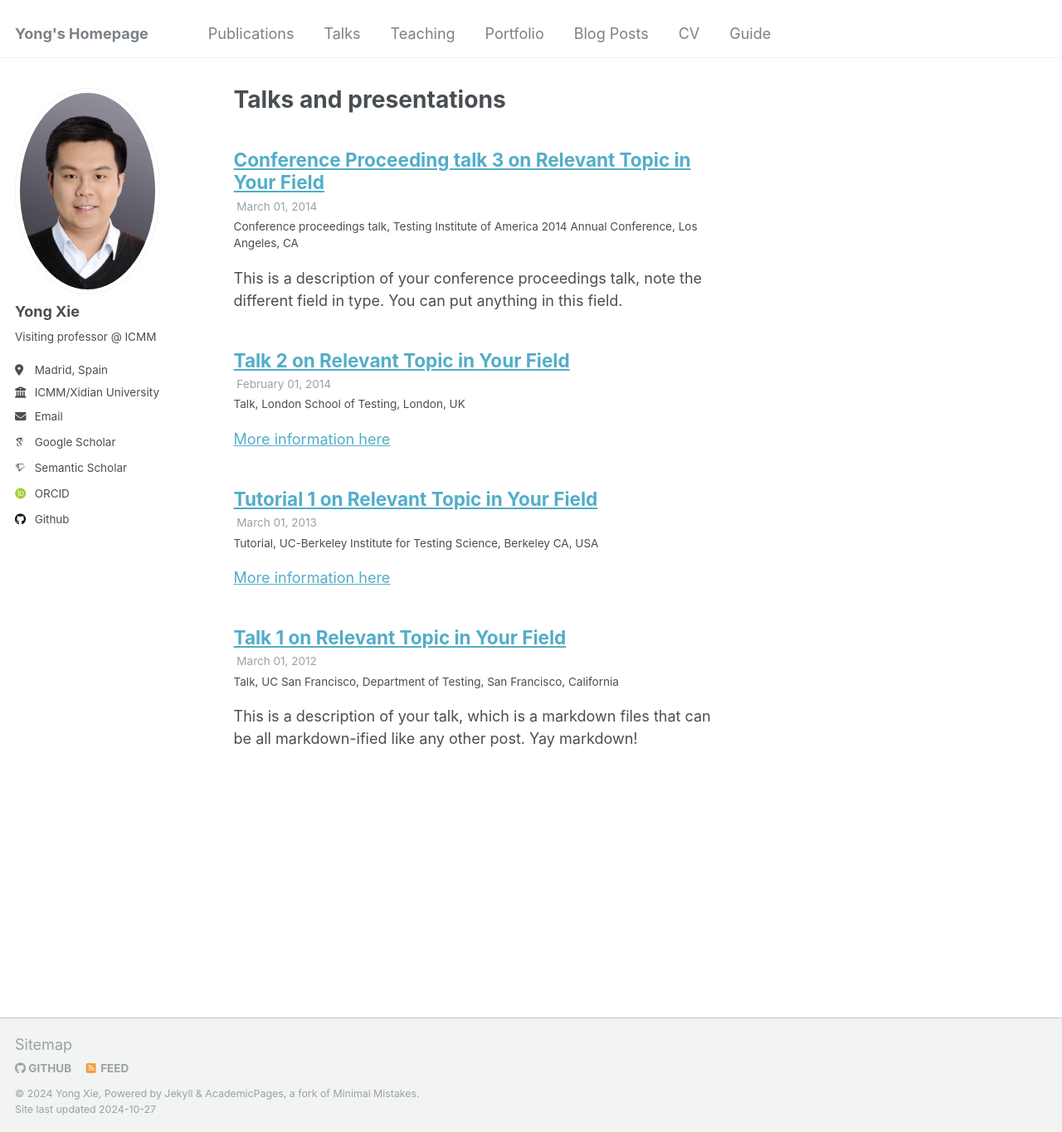
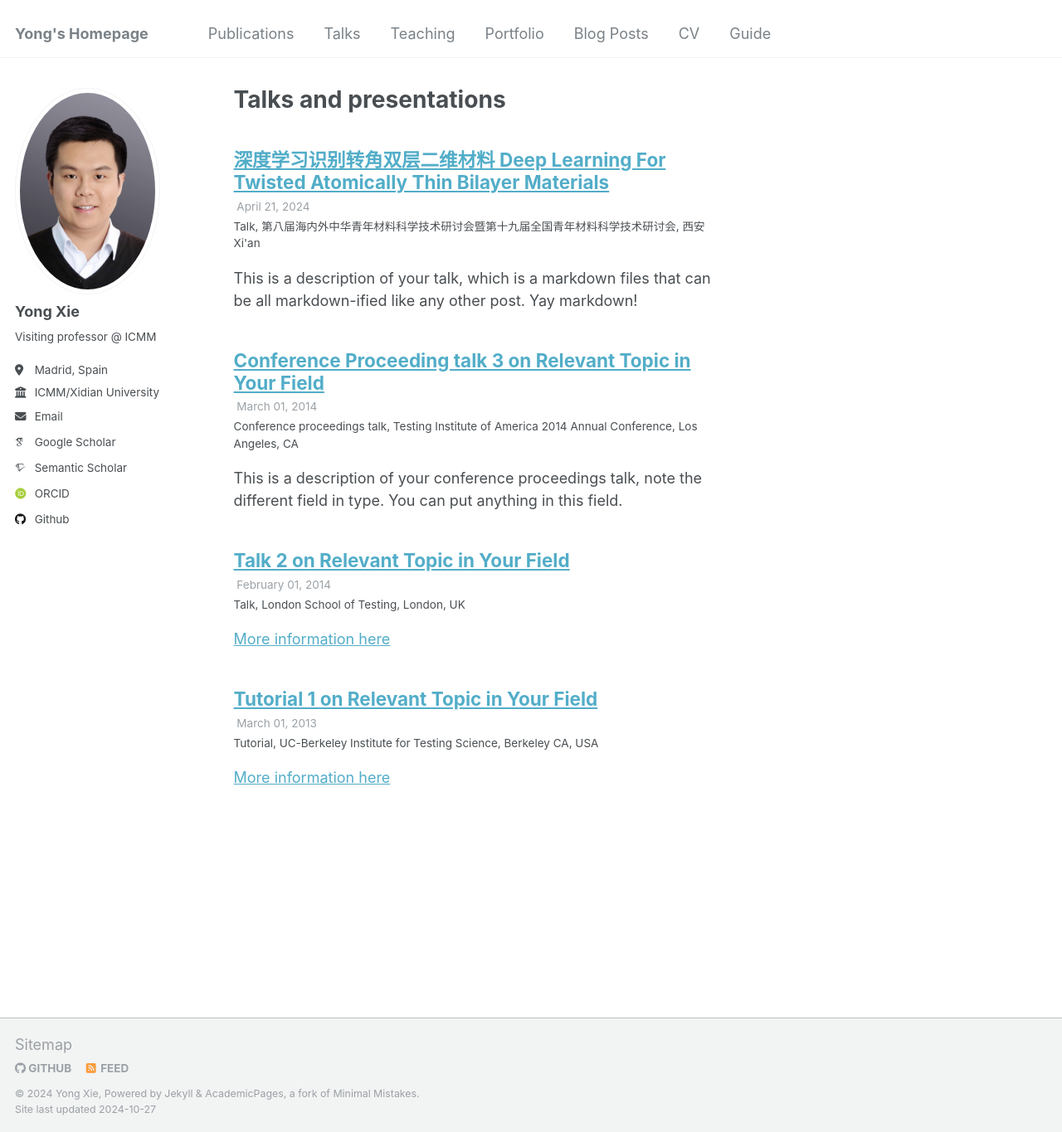
Before and after one commit to YongXie-ICMM/yongxie-icmm.github.io, a Jekyll site: the page built from _pages/talks.html, in a window 1280 px wide and 1365 px high. Shown: the whole window at 83% size. Built offline with Jekyll 4.4.1, drawn with Linux system fonts in a browser that asks for light colours; some web fonts are replaced.

Commit message:
Updated talk template and talk metadata to include slides link

```diff
--- a/_includes/archive-single-talk.html
+++ b/_includes/archive-single-talk.html
@@ -36,7 +36,13 @@
       <p class="page__meta"><i class="fa fa-clock-o" aria-hidden="true"></i> {% include read-time.html %}</p>
     {% endif %}
     {% if post.date %}<p class="page__meta"><i class="fa fa-clock-o" aria-hidden="true"></i> {{ post.date | date: '%B %d, %Y' }}</p>{% endif %}
-    {% if post.venue %}<p class="archive__item-excerpt" itemprop="description">{{post.type}}, {{ post.venue }},  {{post.location}} {% endif %}
+    {% if post.venue %}<p class="archive__item-excerpt" itemprop="description">{{ post.type }}, {{ post.venue }}, {{ post.location }}</p>{% endif %}
     {% if post.excerpt %}<p class="archive__item-excerpt" itemprop="description">{{ post.excerpt | markdownify }}</p>{% endif %}
+
+    <!-- 添加幻灯片下载链接 -->
+    {% if post.slidesurl %}
+      <p class="archive__item-excerpt"><a href="{{ post.slidesurl }}" target="_blank">Download Slides</a></p>
+    {% endif %}
+
   </article>
 </div>
--- a/_talks/2012-03-01-talk-1.md
+++ b/_talks/2012-03-01-talk-1.md
@@ -1,11 +1,11 @@
 ---
-title: "Talk 1 on Relevant Topic in Your Field"
+title: "深度学习识别转角双层二维材料 Deep Learning For Twisted Atomically Thin Bilayer Materials "
 collection: talks
 type: "Talk"
 permalink: /talks/2012-03-01-talk-1
-venue: "UC San Francisco, Department of Testing"
-date: 2012-03-01
-location: "San Francisco, California"
+venue: "第八届海内外中华青年材料科学技术研讨会暨第十九届全国青年材料科学技术研讨会"
+date: 2024-04-21
+location: "西安 Xi'an"
 ---
 
 This is a description of your talk, which is a markdown files that can be all markdown-ified like any other post. Yay markdown!
```
